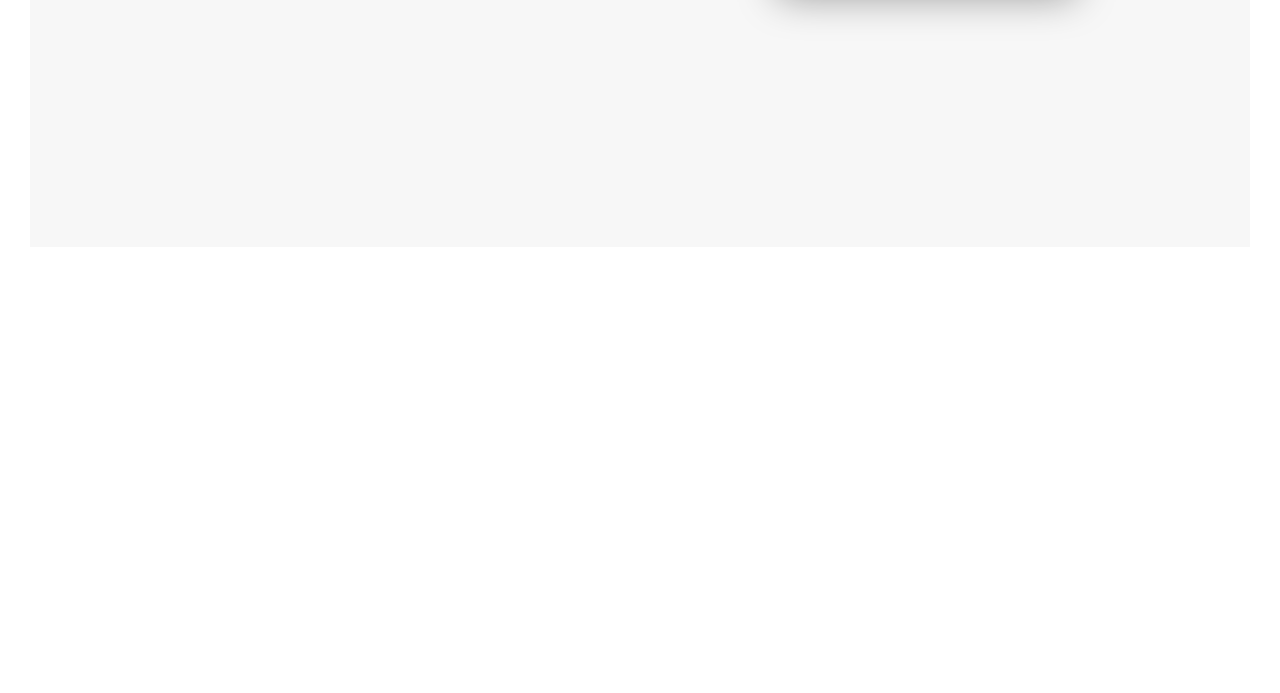
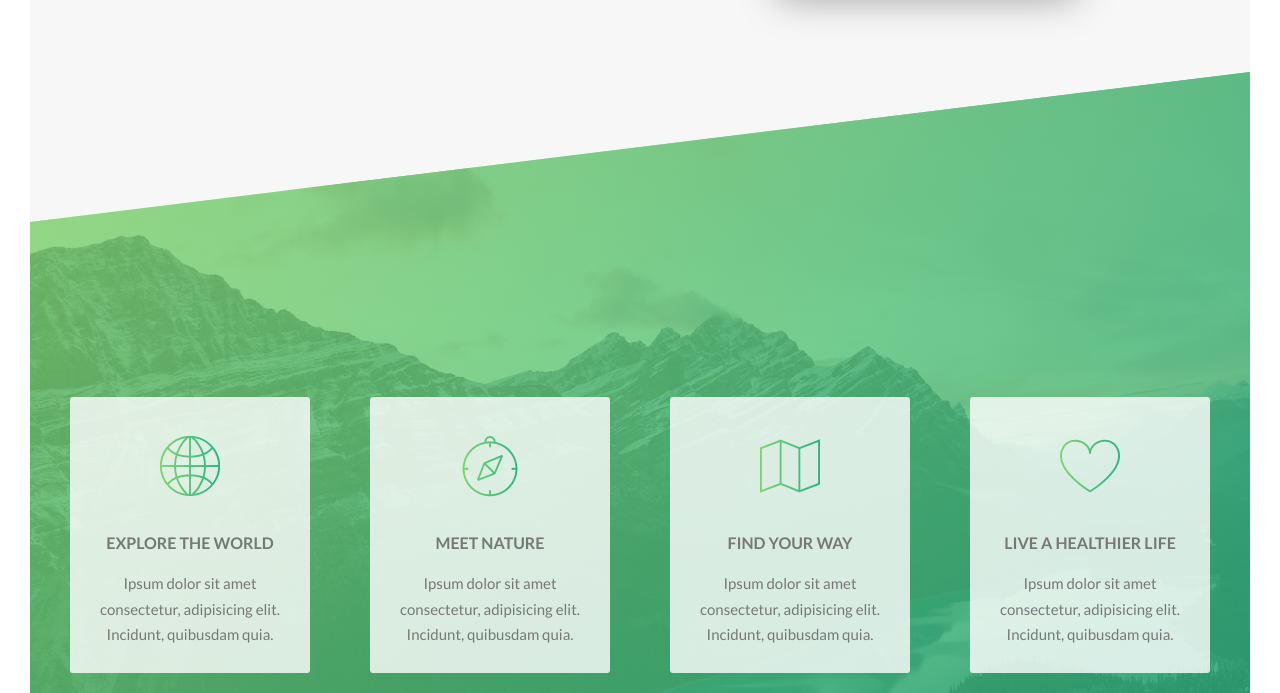
Before and after one commit to meruyert93/Natours-project-advanced-CSS, a website: page starter/index.html in a window 1280 px wide. Shown: the part 1337-2030 px from the top of the page. Before the commit the page ends 1614 px from the top, so only its background shows below. Drawn offline with Linux system fonts and the light colour scheme; files that its build step writes are made by us from their sources.

Commit message:
features section

```diff
--- /dev/null
+++ b/sass/components/_feature-box.scss
@@ -0,0 +1,22 @@
+.feature-box {
+    background-color: rgba($color-white, 0.8);
+    font-size: 1.5rem;
+    padding: 2.5rem;
+    text-align: center;
+    border-radius: 3px;
+    box-shadow: 0 1.5rem 4rem rba($color-black, 0.15);
+    transition: transform .3s;
+    &__icon {
+        font-size: 6rem;
+        margin-bottom: 0.5rem;
+        display: inline-block;
+        background-image: linear-gradient(to right, $color-primary-light, $color-primary-dark);
+            -webkit-background-clip: text;
+        color: transparent;
+    }
+
+    &:hover {
+        transform: translateY(-1.5rem) scale(1.03);
+    }
+
+}
--- a/sass/main.scss
+++ b/sass/main.scss
@@ -9,6 +9,7 @@
 
 @import "components/button";
 @import "components/composition";
+@import "components/feature-box";
 
 @import "layout/grid";
 @import "layout/header";
--- a/sass/pages/_home.scss
+++ b/sass/pages/_home.scss
@@ -3,3 +3,20 @@
     padding: 25rem 0;
     margin-top: -20vh;
 }
+
+.section-features {
+    padding: 25rem 0;
+    background-image: linear-gradient(
+        to right bottom,
+        rgba($color-primary-light, 0.8),
+        rgba($color-primary-dark, 0.8)),
+        url('../img/nat-4.jpg');
+    background-size: cover;
+    transform: skewY(-7deg);
+    margin-top: -10rem;
+
+    & > * {
+        transform: skewY(7deg);
+    }
+ //.section-features *
+}
--- a/starter/index.html
+++ b/starter/index.html
@@ -6,6 +6,7 @@
 
         <link href="https://fonts.googleapis.com/css?family=Lato:100,300,400,700,900" rel="stylesheet">
 
+        <link rel="stylesheet" href="css/icon-font.css">
         <link rel="stylesheet" href="css/icon-font.css">
         <link rel="stylesheet" href="css/style.css">
         <link rel="shortcut icon" type="image/png" href="img/favicon.png">
@@ -62,6 +63,55 @@
                         </div>
                     </div>
                 </div>
+            </section>
+
+            <section class="section-features">
+            <div class="row">
+                <div class="col-1-of-4">
+                    <div class="feature-box">
+                        <i class="feature-box__icon icon-basic-world"></i>
+                        <h3 class="heading-tertiary u-margin-bottom-small">
+                            Explore the world
+                        </h3>
+                        <p class="feature-box__text">
+                            Ipsum dolor sit amet consectetur, adipisicing elit. Incidunt, quibusdam quia.
+                        </p>
+                    </div>
+                </div>
+                <div class="col-1-of-4">
+                    <div class="feature-box">
+                        <i class="feature-box__icon icon-basic-compass"></i>
+                        <h3 class="heading-tertiary u-margin-bottom-small">
+                            Meet Nature
+                        </h3>
+                        <p class="feature-box__text">
+                            Ipsum dolor sit amet consectetur, adipisicing elit. Incidunt, quibusdam quia.
+                        </p>
+                    </div>
+                </div>
+                <div class="col-1-of-4">
+                    <div class="feature-box">
+                        <i class="feature-box__icon icon-basic-map"></i>
+                        <h3 class="heading-tertiary u-margin-bottom-small">
+                            Find your way
+                        </h3>
+                        <p class="feature-box__text">
+                            Ipsum dolor sit amet consectetur, adipisicing elit. Incidunt, quibusdam quia.
+                        </p>
+                    </div>
+                </div>
+                <div class="col-1-of-4">
+                    <div class="feature-box">
+                        <i class="feature-box__icon icon-basic-heart"></i>
+                        <h3 class="heading-tertiary u-margin-bottom-small">
+                            Live a healthier life
+                        </h3>
+                        <p class="feature-box__text">
+                            Ipsum dolor sit amet consectetur, adipisicing elit. Incidunt, quibusdam quia.
+                        </p>
+                    </div>
+                </div>
+            </div>
             </section>
         </main>
 
```
Also changed, not shown: starter/css/fonts/linea-basic-10.ttf (added), starter/css/fonts/linea-basic-10.woff (added), starter/css/icon-font.css (added), starter/css/style.css, 2 other files.
